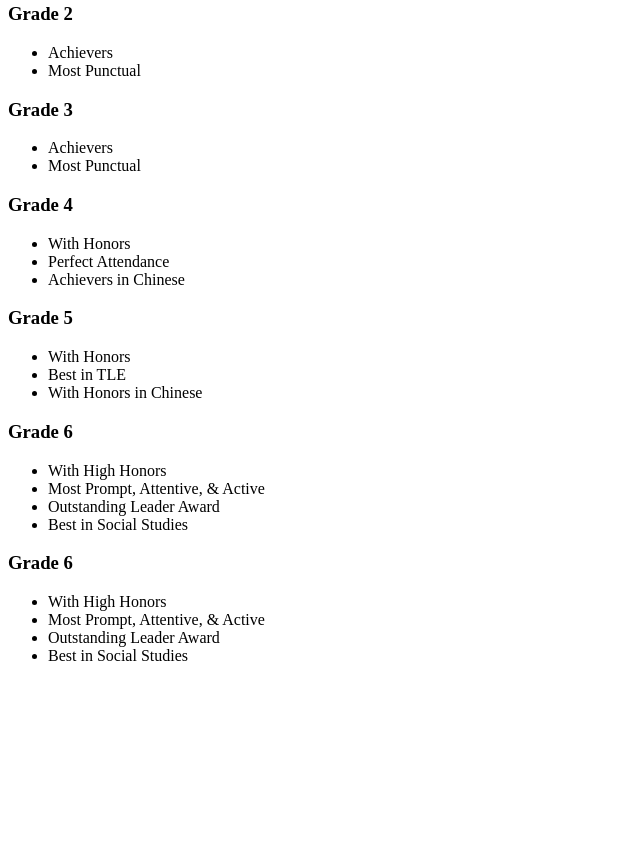
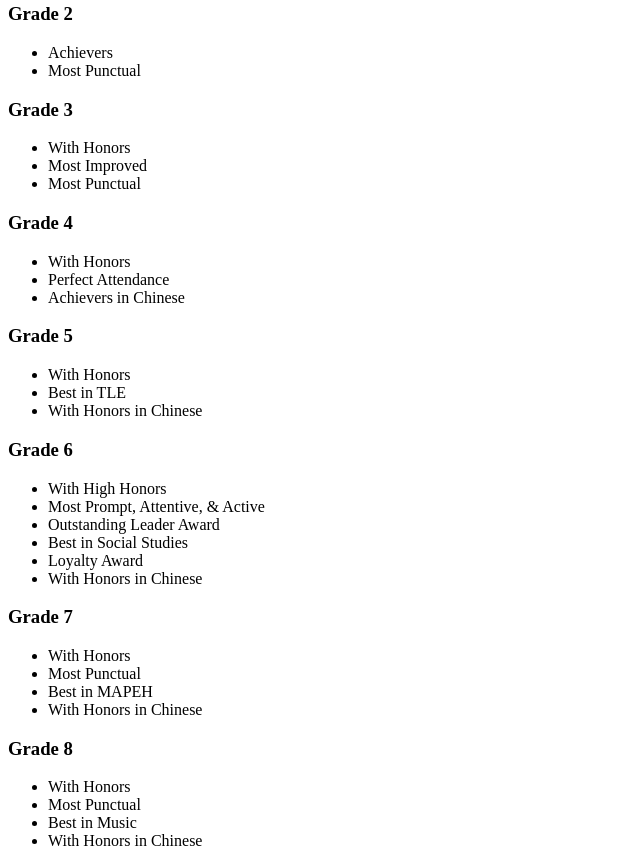
Before and after one commit to SofiaCArevalo/my_first_html, a plain HTML site: page PETAMyResume.html in a window 1280 px wide. Shown: the part 1339-2205 px from the top of the page, without its empty margins (0-640 px from the left). Before the commit the page ends 2020 px from the top, so only its background shows below. Drawn offline with Linux system fonts and the light colour scheme.

Commit message:
Update PETAMyResume.html

```diff
--- a/PETAMyResume.html
+++ b/PETAMyResume.html
@@ -97,7 +97,8 @@
                     </ul>
                     <h3>Grade 3</h3>
                         <ul>
-                            <li>Achievers</li>
+                            <li>With Honors</li>
+                            <li>Most Improved</li>
                             <li>Most Punctual</li>
                         </ul>
                     <h3>Grade 4</h3>
@@ -111,6 +112,7 @@
                         <li>With Honors</li>
                         <li>Best in TLE</li>
                         <li>With Honors in Chinese</li>
+                        </ul>
                     </ul>
                     <h3>Grade 6</h3>
                     <ul>
@@ -118,13 +120,24 @@
                         <li>Most Prompt, Attentive, & Active</li>
                         <li>Outstanding Leader Award</li>
                         <li>Best in Social Studies</li>
+                        <li>Loyalty Award</li>
+                        <li>With Honors in Chinese</li>
+                        </ul>
                     </ul>
-                    <h3>Grade 6</h3>
+                    <h3>Grade 7</h3>
                     <ul>
-                        <li>With High Honors</li>
-                        <li>Most Prompt, Attentive, & Active</li>
-                        <li>Outstanding Leader Award</li>
-                        <li>Best in Social Studies</li>
+                        <li>With Honors</li>
+                        <li>Most Punctual</li>
+                        <li>Best in MAPEH</li>
+                        <li>With Honors in Chinese</li>
+                    </ul>
+                <h3>Grade 8</h3>
+                    <ul>
+                        <li>With Honors</li>
+                        <li>Most Punctual</li>
+                        <li>Best in Music</li>
+                         <li>With Honors in Chinese</li>
+                         </ul>
                     </section>
 </body>
 </html>
```
